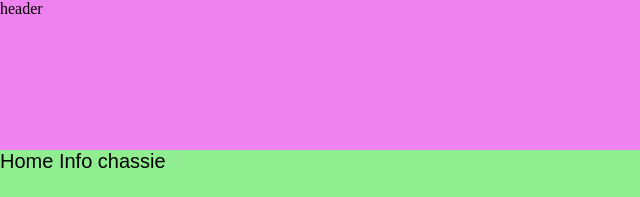
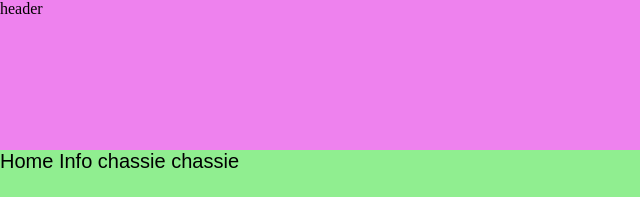
Before and after one commit to lintim22/lintim22.github.io, a plain HTML site: page Info.html in a window 1280 px wide. Shown: the top 197 px of the page, 0-640 px from the left. Drawn offline with Linux system fonts and the light colour scheme.

Commit message:
lade till ramminne i de andra html sidorna

```diff
--- a/Info.html
+++ b/Info.html
@@ -18,6 +18,8 @@
           <a href="index.html">Home<a/>
           <a href="info.html">Info<a/>
           <a href="chassie.html">chassie<a/>
+            <a href="ramminne.html">chassie<a/>
+
 
         </nav>
     <div id="container">
```
Also changed, not shown: chassie.html (+2 -0 lines), index.html (+2 -0 lines).
